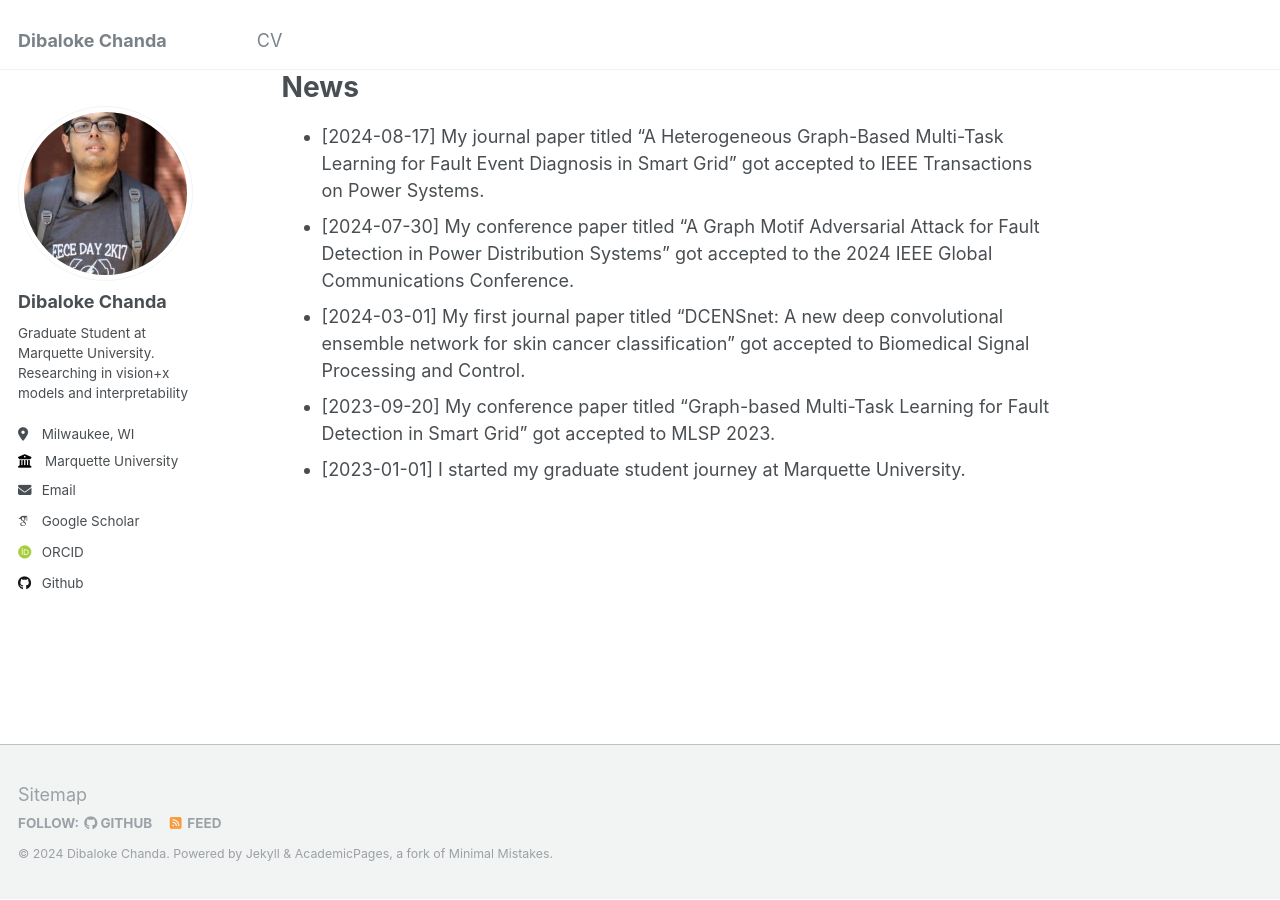
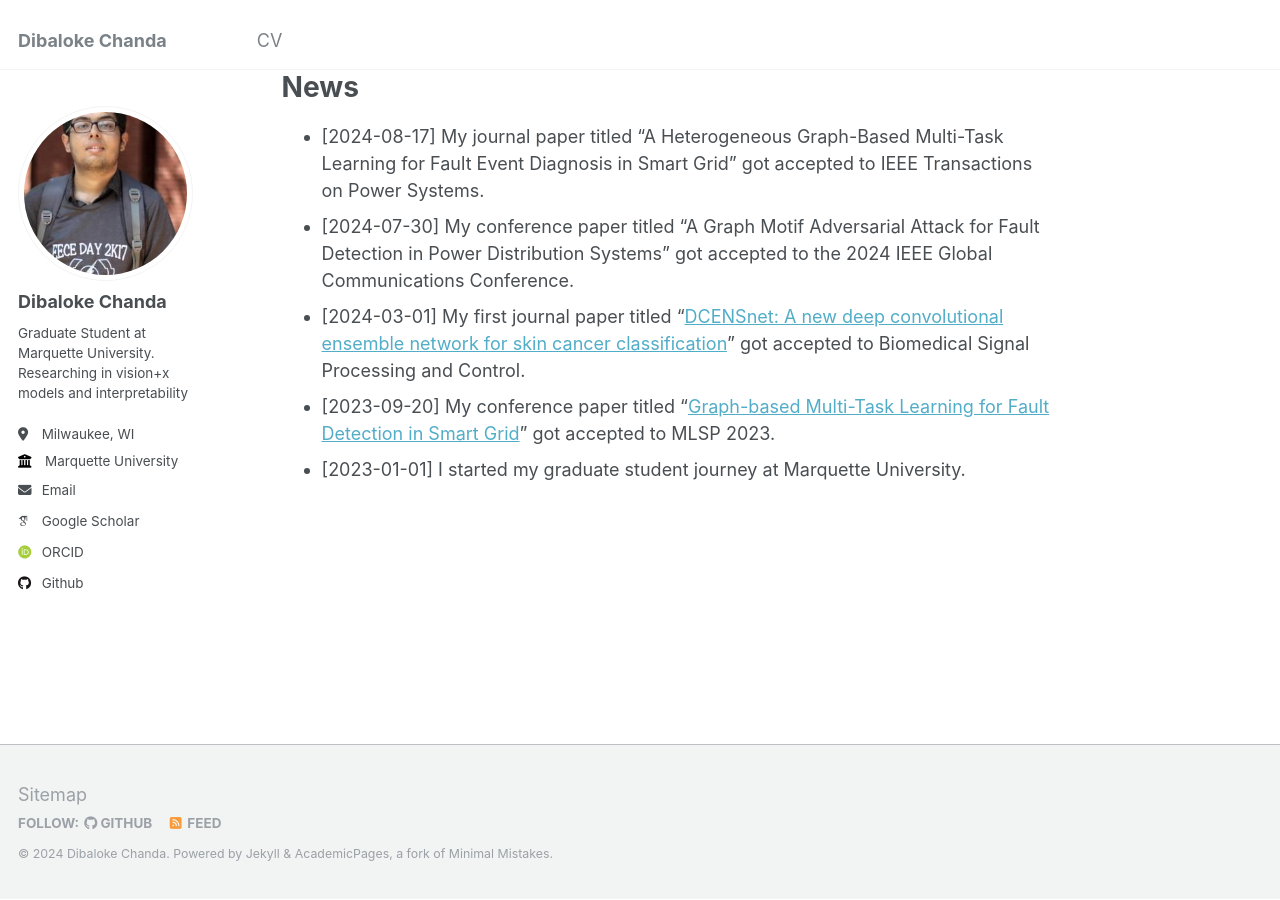
Before and after one commit to dibaloke/dibaloke.github.io, a Jekyll site: the page built from _pages/about.md, in a window 1280 px wide and 900 px high, scrolled down 568 px. Built offline with Jekyll 4.4.1, drawn with Linux system fonts in a browser that asks for light colours; some web fonts are replaced; some of the changed lines change nothing that is shown.

Commit message:
Update about.md

```diff
--- a/_pages/about.md
+++ b/_pages/about.md
@@ -22,6 +22,6 @@ I maintain several technical blogs where I write about topics in deep learning a
 # News
 - [2024-08-17] My journal paper titled "A Heterogeneous Graph-Based Multi-Task Learning for Fault Event Diagnosis in Smart Grid" got accepted to IEEE Transactions on Power Systems.
 - [2024-07-30] My conference paper titled "A Graph Motif Adversarial Attack for Fault Detection in Power Distribution Systems" got accepted to the 2024 IEEE Global Communications Conference.
-- [2024-03-01] My first journal paper titled "DCENSnet: A new deep convolutional ensemble network for skin cancer classification" got accepted to Biomedical Signal Processing and Control.
-- [2023-09-20] My conference paper titled "Graph-based Multi-Task Learning for Fault Detection in Smart Grid" got accepted to MLSP 2023.
+- [2024-03-01] My first journal paper titled "[DCENSnet: A new deep convolutional ensemble network for skin cancer classification](https://www.sciencedirect.com/science/article/pii/S1746809423011904)" got accepted to Biomedical Signal Processing and Control.
+- [2023-09-20] My conference paper titled "[Graph-based Multi-Task Learning for Fault Detection in Smart Grid](https://graph-based-mtl-fault-detection.github.io/)" got accepted to MLSP 2023.
 - [2023-01-01] I started my graduate student journey at Marquette University.
```
